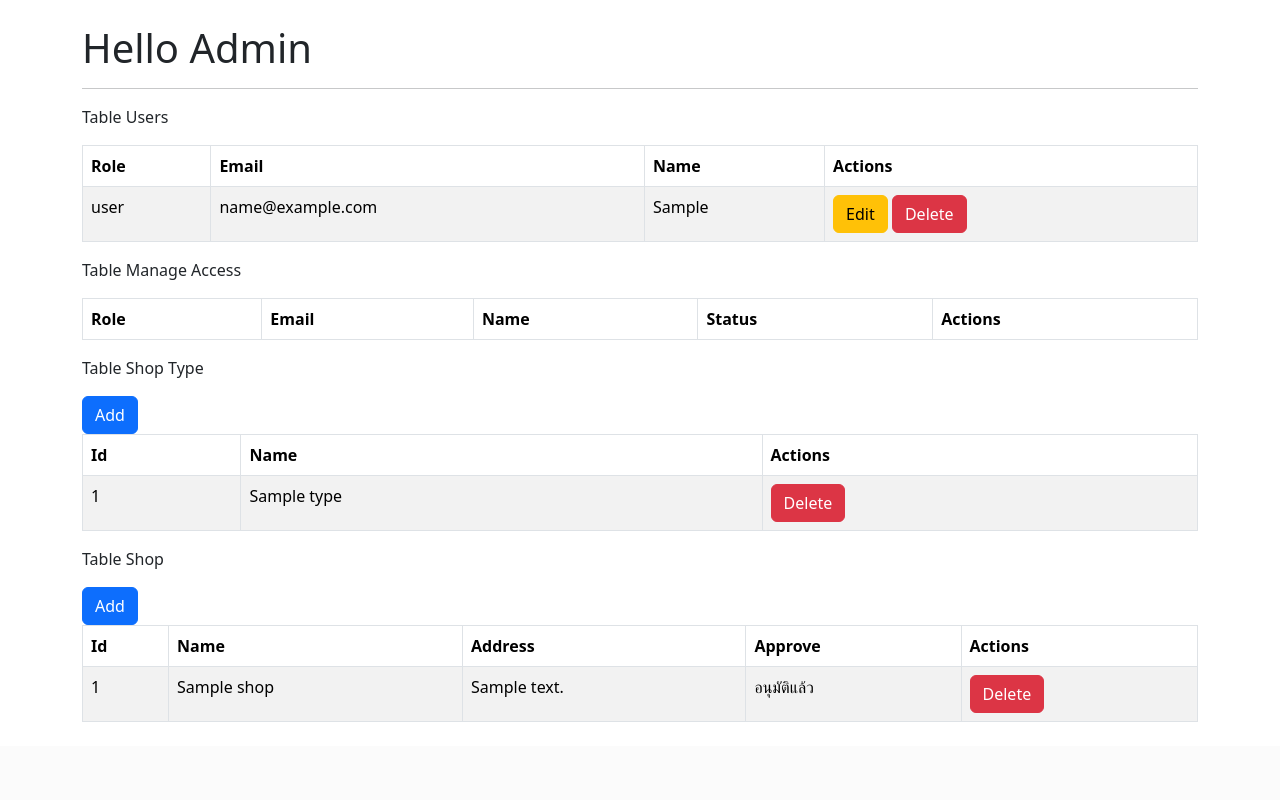
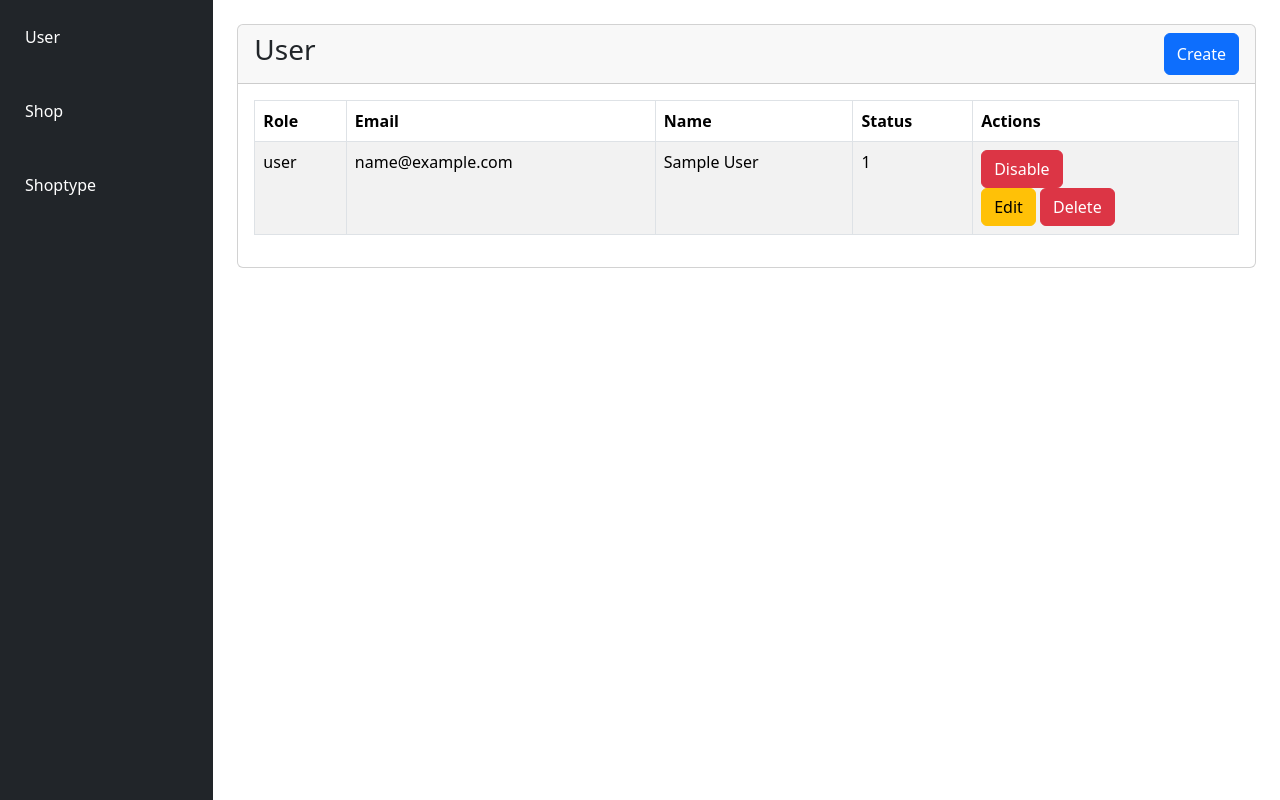
Before and after one commit to dekit68/optimize_delivery, a PHP site: page / in a window 1280 px wide. Shown: the part 56-856 px from the top of the page. Before the commit the page ends 778 px from the top, so only its background shows below. Run offline with PHP 8.4, Linux system fonts and the light colour scheme; the visitor is signed in with stand-in values (Sample User, id 1); tables that the repository leaves empty hold one stand-in row (values such as "Sample post"); lists and menus that the app fills with data are empty.

Commit message:
เนียนๆ gs,nvogiupo,k

```diff
--- a/assets.php
+++ b/assets.php
@@ -2,6 +2,7 @@
 <html lang="en">
 <head>
     <link rel="stylesheet" href="assets/css/bootstrap.min.css">
+    <link rel="stylesheet" href="assets/main.css">
     <script src="assets/js/bootstrap.bundle.js"></script>
     <script src="assets/jquery-3.7.1.min.js"></script>
     <script src="app.js"></script>
--- /dev/null
+++ b/assets/main.css
@@ -0,0 +1,22 @@
+.sidebar {
+    background-color: #212529;
+    height: 100vh;
+}
+
+.sidebar .nav-link {
+    color: white;
+    padding: 25px;
+}
+
+.sidebar .nav-link:hover {
+    background-color: rgb(6, 78, 186);
+    color: white;
+}
+
+.contents {
+    display: none;
+}
+
+.contents:first-of-type {
+    display: block;
+}
--- a/config.php
+++ b/config.php
@@ -3,7 +3,7 @@
 $host = 'localhost';
 $dbname = 'mec_foods';
 $user = 'root';
-$pass = '!dust@ntdotjsx';
+$pass = '123456';
 
 try {
     $pdo = new PDO("mysql:host=$host;dbname=$dbname;charset=utf8mb4", $user, $pass);
--- a/functions/login.php
+++ b/functions/login.php
@@ -8,7 +8,6 @@
 try {
     $stmt = $pdo->prepare("SELECT * FROM users WHERE email = ?");
     $stmt->execute([$email]);
-
     if ($stmt->rowCount() > 0) {
         $row = $stmt->fetch();
         if ($password == $row['password']) {
--- a/views/home.php
+++ b/views/home.php
@@ -10,7 +10,7 @@
     <title>Login Page</title>
 </head>
 <body>
-<?php include 'components/navbar.php' ?>
+<?php include 'navbar.php' ?>
 <div class="container">
         <div class="py-5"></div>
         <h1 class="text-center">FOOD MEC</h1>
--- a/views/services/admin.php
+++ b/views/services/admin.php
@@ -1,53 +1,47 @@
 <?php
     require 'config.php';
-    include 'includes/modal.php';
+    include 'modal.php';
     $users = fd('users', $pdo);
     $shop_types = fd('shop_type', $pdo);
     $shops = fd('shop', $pdo);
 
-    $filteredUsers = array_filter($users, function ($user) {
-        return in_array($user['role'], ['manager', 'delivery']);
+    $filu = array_filter($users, function ($user) {
+        return in_array($user['role'], ['manager', 'delivery', 'user']);
     });
 ?>
 <!DOCTYPE html>
 <html lang="th">
+
 <head>
     <meta charset="UTF-8">
     <meta name="viewport" content="width=device-width, initial-scale=1.0">
     <title>Admin | Dashboard</title>
 </head>
+
+<style>
+</style>
+
 <body>
-    <?php include 'components/navbar.php' ?>
-    <div class="container my-4">
-        <h1>Hello Admin</h1>
-        <hr>
-        <p>Table Users</p>
-        <table id="admin-table" class="table table-bordered table-striped">
-            <thead class="thead-dark">
-                <tr>
-                    <th>Role</th>
-                    <th>Email</th>
-                    <th>Name</th>
-                    <th>Actions</th>
-                </tr>
-            </thead>
-            <tbody>
-                <?php foreach ($users as $user): ?>
-                    <tr>
-                        <td><?php echo $user['role']; ?></td>
-                        <td><?php echo $user['email']; ?></td>
-                        <td><?php echo $user['firstname']; ?></td>
-                        <td>
-                            <button class="btn btn-warning" onclick="editUser('<?php echo $user['id']; ?>')">Edit</button>
-                            <button class="btn btn-danger" onclick="deleteUser('<?php echo $user['id']; ?>')">Delete</button>
-                        </td>
-                    </tr>
-                <?php endforeach; ?>
-            </tbody>
-        </table>
-
-        <p>Table Manage Access</p>
-        <table id="admin-table" class="table table-bordered table-striped">
+    <?php include 'navbar.php' ?>
+    <div class="container-fluid">
+        <div class="row">
+            <div class="col-md-2 sidebar p-0">
+                <ul class="nav flex-column">
+                    <li class="nav-item"><a href="" class="nav-link nav-content" data-content="user">User</a></li>
+                    <li class="nav-item"><a href="" class="nav-link nav-content" data-content="shop">Shop</a></li>
+                    <li class="nav-item"><a href="" class="nav-link nav-content" data-content="shoptype">Shoptype</a></li>
+                </ul>
+            </div>
+            <div class="col-md-10 my-4">
+                <div class="container">
+                    <div class="contents" id="user">
+                        <div class="card">
+                            <div class="card-header d-flex justify-content-between">
+                                <h3>User</h3>
+                                <button class="btn btn-primary">Create</button>
+                            </div>
+                            <div class="card-body">
+                                <table id="admin-table" class="table table-bordered table-striped ">
                                     <thead class="thead-dark">
                                         <tr>
                                             <th>Role</th>
@@ -58,21 +52,99 @@
                                         </tr>
                                     </thead>
                                     <tbody>
-                <?php foreach ($filteredUsers as $user): ?>
+                                        <?php foreach ($filu as $user): ?>
                                         <tr>
-                        <td><?php echo $user['role']; ?></td>
-                        <td><?php echo $user['email']; ?></td>
-                        <td><?php echo $user['firstname']; ?></td>
-                        <td><?= $user['status'] ?></td>
                                             <td>
-                            <button class="btn btn-success" onclick="editUser('<?php echo $user['id']; ?>')">Active</button>
+                                                <?php echo $user['role']; ?>
+                                            </td>
+                                            <td>
+                                                <?php echo $user['email']; ?>
+                                            </td>
+                                            <td>
+                                                <?php echo $user['firstname']." ".$user['lastname']; ?>
+                                            </td>
+                                            <td>
+                                                <?php echo $user['status'] ?>
+                                            </td>
+                                            <td>
+                                                <?php
+                                                    if ($user['status'] == 0) {
+                                                ?>
+                                                <form action="functions/admin_access.php" method="get">
+                                                    <input type="hidden" name="id" value="<?= $user['id'] ?>">
+                                                    <input type="hidden" name="action" value="enable">
+                                                    <button class="btn btn-success" type="submit">Enable</button>
+                                                </form>
+                                                <?php
+                                                } else {
+                                                ?>
+                                                <form action="functions/admin_access.php" method="get">
+                                                    <input type="hidden" name="id" value="<?= $user['id'] ?>">
+                                                    <input type="hidden" name="action" value="disable">
+                                                    <button class="btn btn-danger" type="submit">Disable</button>
+                                                </form>
+                                                <?php
+                                                }
+                                                ?>
+                                                <button class="btn btn-warning" onclick="">Edit</button>
+                                                <button class="btn btn-danger" onclick="">Delete</button>
+                                            </td>
+
+                                        </tr>
+                                        <?php endforeach; ?>
+                                    </tbody>
+                                </table>
+                            </div>
+                        </div>
+                    </div>
+
+                    <div class="contents" id="shop">
+                        <div class="card">
+                            <div class="card-header d-flex justify-content-between">
+                                <h3>Shop</h3>
+                                <button class="btn btn-primary" data-bs-toggle="modal" data-bs-target="#createShop">Create</button>
+                            </div>
+                            <div class="card-body">
+                                <table id="admin-table" class="table table-bordered table-striped">
+                                    <thead class="thead-dark">
+                                        <tr>
+                                            <th>Id</th>
+                                            <th>Name</th>
+                                            <th>Address</th>
+                                            <th>Actions</th>
+                                        </tr>
+                                    </thead>
+                                    <tbody>
+                                        <?php foreach ($shops as $shop): ?>
+                                        <tr>
+                                            <td>
+                                                <?php echo $shop['id']; ?>
+                                            </td>
+                                            <td>
+                                                <?php echo $shop['name']; ?>
+                                            </td>
+                                            <td>
+                                                <?php echo $shop['address']; ?>
+                                            </td>
+                                            <td>
+                                                <button class="btn btn-danger"
+                                                    onclick="">Delete</button>
                                             </td>
                                         </tr>
                                         <?php endforeach; ?>
                                     </tbody>
                                 </table>
+                            </div>
+                        </div>
+                    </div>
 
-        <p>Table Shop Type</p> <button class="btn btn-primary">Add</button>
+                    <div class="contents" id="shoptype">
+                        <div class="card">
+                            <div class="card-header d-flex justify-content-between">
+                                <h3>Shoptype</h3>
+                                <button class="btn btn-primary" data-bs-toggle="modal" data-bs-target="#createShopType">Create</button>
+                            </div>
+                            <div class="card-body">
                                 <table id="admin-table" class="table table-bordered table-striped">
                                     <thead class="thead-dark">
                                         <tr>
@@ -84,48 +156,37 @@
                                     <tbody>
                                         <?php foreach ($shop_types as $shop_type): ?>
                                         <tr>
-                        <td><?php echo $shop_type['id']; ?></td>
-                        <td><?php echo $shop_type['name']; ?></td>
                                             <td>
-                            <button class="btn btn-danger" onclick="editUser('<?php echo $shop_type['id']; ?>')">Delete</button>
+                                                <?php echo $shop_type['id']; ?>
                                             </td>
-                    </tr>
-                <?php endforeach; ?>
-            </tbody>
-        </table>
-
-        <p>Table Shop</p> <button class="btn btn-primary">Add</button>
-        <table id="admin-table" class="table table-bordered table-striped">
-            <thead class="thead-dark">
-                <tr>
-                    <th>Id</th>
-                    <th>Name</th>
-                    <th>Address</th>
-                    <th>Approve</th>
-                    <th>Actions</th>
-                </tr>
-            </thead>
-            <tbody>
-                <?php foreach ($shops as $shop): ?>
-                    <tr>
-                        <td><?php echo $shop['id']; ?></td>
-                        <td><?php echo $shop['name']; ?></td>
-                        <td><?php echo $shop['address']; ?></td>
-                        <td><?php
-                        if ($shop['approve'] === 0 ) {
-                            echo "ยังไม่อนุมัติ";
-                        }else {
-                            echo "อนุมัติแล้ว";
-                        }
-
-                        ?></td>
                                             <td>
-                            <button class="btn btn-danger" onclick="editUser('<?php echo $shop['id']; ?>')">Delete</button>
+                                                <?php echo $shop_type['name']; ?>
+                                            </td>
+                                            <td>
+                                                <form action="functions/shop_type_delete.php" method="get" id="delst">
+                                                    <input type="hidden" name="id" value="<?= $shop_type['id']; ?>">
+                                                    <button class="btn btn-danger" type="submit">Delete</button>
+                                                </form>
                                             </td>
                                         </tr>
                                         <?php endforeach; ?>
                                     </tbody>
                                 </table>
                             </div>
+                        </div>
+                    </div>
+                </div>
+            </div>
+        </div>
+    </div>
+
+    <script>
+        $(document).ready(function () {
+            send('#createShop');
+            send('#delst');
+        })
+    </script>
+
 </body>
+
 </html>
--- a/views/services/delivery.php
+++ b/views/services/delivery.php
@@ -11,7 +11,7 @@
 </head>
 
 <body>
-    <?php include 'components/navbar.php' ?>
+    <?php include 'navbar.php' ?>
     <div class="container my-4">
         <h1>Hello Delivery</h1>
         <table id="admin-table" class="table table-bordered table-striped">
--- a/views/services/includes/modal.php
+++ /dev/null
@@ -1,28 +0,0 @@
-<div class="modal fade" id="editModal">
-    <div class="modal-dialog">
-        <div class="modal-content">
-            <div class="modal-header">
-                <h5 class="modal-title" id="editModalLabel">แก้ไขข้อมูลผู้ใช้</h5>
-                <button type="button" class="btn-close" data-bs-dismiss="modal" aria-label="Close"></button>
-            </div>
-            <div class="modal-body">
-                <form id="editForm">
-                    <div class="form-group">
-                        <label for="role">Role</label>
-                        <input type="text" class="form-control" id="role" required>
-                    </div>
-                    <div class="form-group">
-                        <label for="email">Email</label>
-                        <input type="email" class="form-control" id="email" required>
-                    </div>
-                    <div class="form-group">
-                        <label for="firstname">Name</label>
-                        <input type="text" class="form-control" id="firstname" required>
-                    </div>
-                    <input type="hidden" id="userId">
-                    <button type="submit" class="btn btn-primary">บันทึก</button>
-                </form>
-            </div>
-        </div>
-    </div>
-</div>
--- a/views/services/manager.php
+++ b/views/services/manager.php
@@ -10,7 +10,7 @@
     <title>Manager | Dashboard</title>
 </head>
 <body>
-    <?php include 'components/navbar.php' ?>
+    <?php include 'navbar.php' ?>
     <h1>Hello Manager</h1>
 </body>
 </html>
--- /dev/null
+++ b/views/services/modal.php
@@ -0,0 +1,75 @@
+<div class="modal fade" id="editModal">
+    <div class="modal-dialog">
+        <div class="modal-content">
+            <div class="modal-header">
+                <h5 class="modal-title" id="editModalLabel">แก้ไขข้อมูลผู้ใช้</h5>
+                <button type="button" class="btn-close" data-bs-dismiss="modal" aria-label="Close"></button>
+            </div>
+            <div class="modal-body">
+                <form id="editForm">
+                    <div class="form-group">
+                        <label for="role">Role</label>
+                        <input type="text" class="form-control" id="role" required>
+                    </div>
+                    <div class="form-group">
+                        <label for="email">Email</label>
+                        <input type="email" class="form-control" id="email" required>
+                    </div>
+                    <div class="form-group">
+                        <label for="firstname">Name</label>
+                        <input type="text" class="form-control" id="firstname" required>
+                    </div>
+                    <input type="hidden" id="userId">
+                    <button type="submit" class="btn btn-primary">บันทึก</button>
+                </form>
+            </div>
+        </div>
+    </div>
+</div>
+
+
+<div class="modal fade" id="createShopType" tabindex="-1" aria-hidden="true">
+    <div class="modal-dialog">
+        <div class="modal-content">
+            <div class="modal-header">
+                <h5 class="modal-title" id="createShopTypeLabel">Create Shop Type</h5>
+                <button type="button" class="btn-close" data-bs-dismiss="modal" aria-label="Close"></button>
+            </div>
+            <div class="modal-body">
+                <form action="functions/shop_type_add.php" method="POST" id="createShop">
+                    <div class="mb-3">
+                        <label class="form-label">Shop Type Name</label>
+                        <input type="text" class="form-control" name="name" required>
+                    </div>
+                    <div class="modal-footer">
+                        <button type="button" class="btn btn-secondary" data-bs-dismiss="modal">Close</button>
+                        <button type="submit" class="btn btn-primary">Save</button>
+                    </div>
+                </form>
+            </div>
+        </div>
+    </div>
+</div>
+
+<div class="modal fade" id="createShop" tabindex="-1" aria-hidden="true">
+    <div class="modal-dialog">
+        <div class="modal-content">
+            <div class="modal-header">
+                <h5 class="modal-title">Create Shop</h5>
+                <button type="button" class="btn-close" data-bs-dismiss="modal" aria-label="Close"></button>
+            </div>
+            <div class="modal-body">
+                <form action="functions/shop_add.php" method="POST" id="createShop">
+                    <div class="mb-3">
+                        <label class="form-label">Shop Type Name</label>
+                        <input type="text" class="form-control" name="name" required>
+                    </div>
+                    <div class="modal-footer">
+                        <button type="button" class="btn btn-secondary" data-bs-dismiss="modal">Close</button>
+                        <button type="submit" class="btn btn-primary">Save</button>
+                    </div>
+                </form>
+            </div>
+        </div>
+    </div>
+</div>
--- a/views/services/users.php
+++ b/views/services/users.php
@@ -13,7 +13,7 @@
 </head>
 
 <body>
-    <?php include 'components/navbar.php'; ?>
+    <?php include 'navbar.php' ?>
     <div class="container mt-5">
         <h1 class="text-center mb-4">Menu</h1>
 
```
Also changed, not shown: app.js (+23 -6 lines), functions/admin_access.php (added, +23 -0 lines), functions/shop_type_add.php (added, +20 -0 lines), functions/shop_type_delete.php (added, +17 -0 lines), navbar.php (renamed from components/navbar.php), views/services/includes/access.php (deleted). Lines whose indentation alone changed are shown as unchanged.
